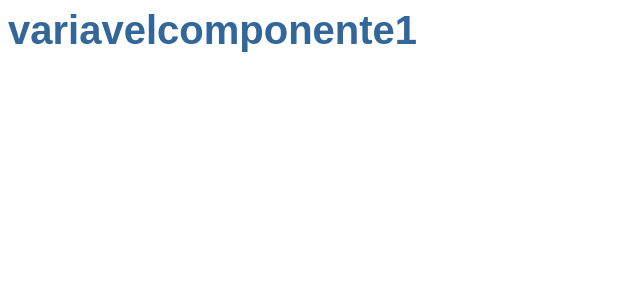
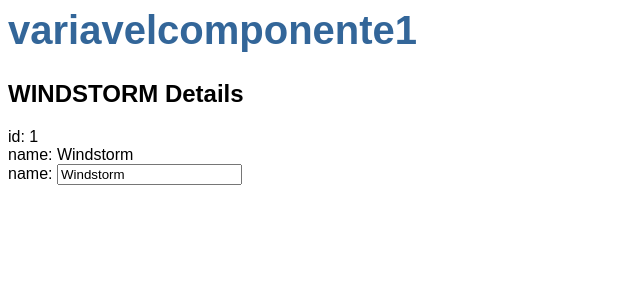
Before and after one commit to codigosincero/PrimeiroProjetoAWSAngular, an Angular app: page / in a window 1280 px wide. Shown: the top 300 px of the page, without its empty margins (0-640 px from the left). Built offline with nearby package versions, Linux system fonts and the light colour scheme.

Commit message:
Hero Editor

```diff
--- a/src/app/app.component.html
+++ b/src/app/app.component.html
@@ -1 +1,2 @@
 <h1> {{ "variavelcomponente1" }}</h1>
+<app-heroes></app-heroes>
--- a/src/app/app.module.ts
+++ b/src/app/app.module.ts
@@ -3,10 +3,11 @@
 import { FormsModule } from "@angular/forms";
 
 import { AppComponent } from "./app.component";
+import { HeroesComponent } from "./heroes/heroes.component";
 
 @NgModule({
   imports: [BrowserModule, FormsModule],
-  declarations: [AppComponent],
+  declarations: [AppComponent, HeroesComponent],
   bootstrap: [AppComponent]
 })
 export class AppModule {}
--- /dev/null
+++ b/src/app/hero.ts
@@ -0,0 +1,4 @@
+export interface Hero {
+  id: number;
+  name: string;
+}
--- /dev/null
+++ b/src/app/heroes/heroes.component.html
@@ -0,0 +1,9 @@
+<h2>{{hero.name | uppercase}} Details</h2>
+<div><span>id: </span>{{hero.id}}</div>
+<div><span>name: </span>{{hero.name}}</div>
+
+<div>
+	<label>name:
+    <input [(ngModel)]="hero.name" placeholder="name"/>
+  </label>
+</div>
--- /dev/null
+++ b/src/app/heroes/heroes.component.ts
@@ -0,0 +1,17 @@
+import { Component, OnInit } from "@angular/core";
+import { Hero } from "../hero";
+@Component({
+  selector: "app-heroes",
+  templateUrl: "./heroes.component.html",
+  styleUrls: ["./heroes.component.css"]
+})
+export class HeroesComponent implements OnInit {
+  hero: Hero = {
+    id: 1,
+    name: "Windstorm"
+  };
+
+  constructor() {}
+
+  ngOnInit() {}
+}
```
Also changed, not shown: src/app/heroes/heroes.component.css (added).
